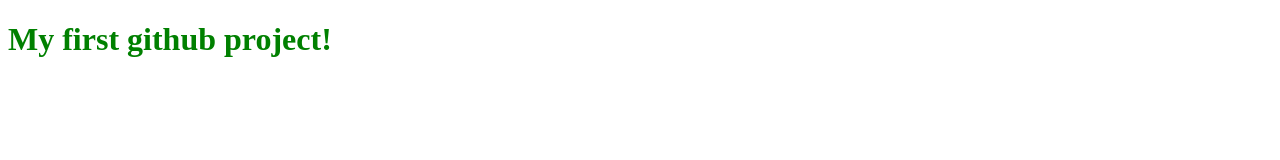
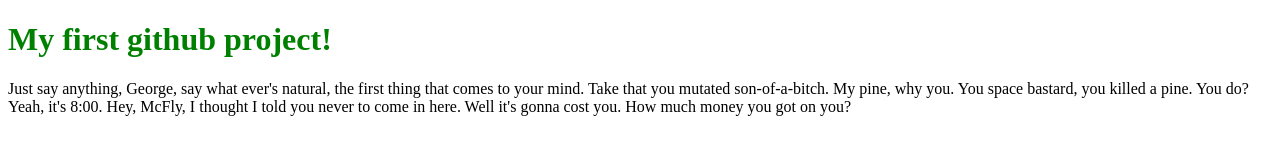
Before and after one commit to LukeEsworthy/Git101, a plain HTML site: page index.html in a window 1280 px wide. Drawn offline with Linux system fonts and the light colour scheme.

Commit message:
added paragraph

```diff
--- a/index.html
+++ b/index.html
@@ -8,5 +8,7 @@
 </head>
 <body>
     <h1>My first github project!</h1>
+    <p>Just say anything, George, say what ever's natural, the first thing that comes to your mind. Take that you mutated son-of-a-bitch. My pine, why you. You space bastard, you killed a pine. You do? Yeah, it's 8:00. Hey, McFly, I thought I told you never to come in here. Well it's gonna cost you. How much money you got on you?
+    </p>
 </body>
 </html>
```
